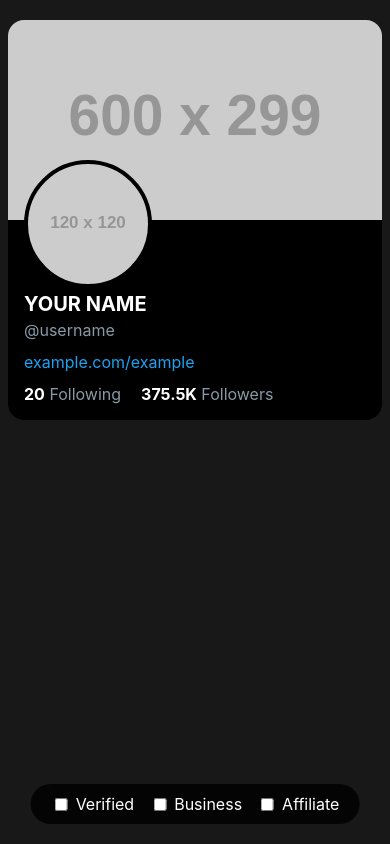
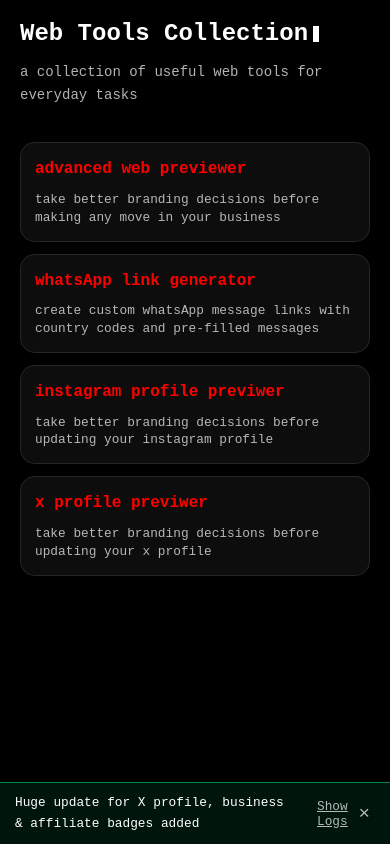
Before and after one commit to syntostech/tools, a plain HTML site: page x.html in a window 390 px wide. Drawn offline with Linux system fonts and the light colour scheme; placeholder pictures from the web are drawn by us.

Commit message:
Update x.html

```diff
--- a/x.html
+++ b/x.html
@@ -1,383 +1,382 @@
 <!DOCTYPE html>
-<html>
+<html lang="en">
 <head>
     <meta charset="UTF-8">
     <meta name="viewport" content="width=device-width, initial-scale=1.0">
     <title>Web Tools Collection</title>
-  <link rel="icon" href="https://d1yei2z3i6k35z.cloudfront.net/11280846/67afc14948ce0_sovereigns-favicon.png">
-
+    <link rel="icon" href="https://d1yei2z3i6k35z.cloudfront.net/11280846/67afc14948ce0_sovereigns-favicon.png" type="image/x-icon">
     <style>
-    body {
-      font-family: -apple-system, BlinkMacSystemFont, "Segoe UI", Roboto, sans-serif;
-      background: #181818;
-      color: #fff;
+        * {
+            margin: 0;
+            padding: 0;
+            box-sizing: border-box;
+            font-family: 'Roboto Mono', monospace;
         }
 
-    .profile-container {
-      max-width: 600px;
-      margin: 20px auto;
-      background: #192734;
-      border-radius: 16px;
-      overflow: hidden;
-      position: relative;
+        html {
+            font-size: 16px;
         }
 
-    .banner-area {
-      height: 200px;
-      background-image: url('https://placehold.co/600x299/png');
-      background-size: cover;
-      background-position: center;
-      position: relative;
-      cursor: pointer;
+        body {
+            background-color: #000000;
+            color: white;
+            padding: 20px;
+            min-height: 100vh;
+            line-height: 1.6;
         }
 
-    .profile-photo-container {
-      position: absolute;
-      top: 140px;
-      left: 0;
-      cursor: pointer;
-      margin-left: 16px;
+        .container {
+            width: 100%;
+            max-width: 800px;
+            margin: 0 auto;
+            padding: 0 15px;
         }
 
-    .profile-photo {
-      width: 120px;
-      height: 120px;
-      border-radius: 50%;
-      border: 4px solid #000;
-      background-image: url('https://placehold.co/120x120/png');
-      background-size: cover;
-      background-position: center;
+        .header {
+            margin-bottom: clamp(1.5rem, 4vw, 2rem);
+            display: flex;
+            flex-direction: column;
+            align-items: flex-start;
         }
 
-    /* Style adjustment for business profile photo */
-    .business-photo {
-      border-radius: 12px;
+        .title {
+            font-size: clamp(1.5rem, 5vw, 24px);
+            margin-bottom: clamp(0.5rem, 2vw, 8px);
+            word-wrap: break-word;
+            max-width: 100%;
+            color: white;
         }
 
-    .profile-content {
-      padding: 72px 16px 16px;
-      background-color: #000;
+        .description {
+            opacity: 0.7;
+            margin-bottom: clamp(0.75rem, 3vw, 1rem);
+            font-size: clamp(0.875rem, 2vw, 1rem);
         }
 
-    .name-area {
-      display: flex;
-      align-items: center;
-      gap: 8px;
-      margin-bottom: 4px;
-      cursor: pointer;
-      position: relative;
+        .tools-grid {
+            display: grid;
+            grid-template-columns: repeat(auto-fit, minmax(min(100%, 250px), 1fr));
+            gap: clamp(0.75rem, 3vw, 1rem);
+            margin-top: clamp(1.5rem, 4vw, 2rem);
         }
 
-    .name {
-      font-size: 20px;
-      font-weight: 700;
+        .tool-card {
+            border: 1px solid rgba(255, 255, 255, 0.1);
+            padding: clamp(0.75rem, 3vw, 1rem);
+            border-radius: 15px;
+            background-color: rgba(255, 255, 255, 0.05);
+            transition: transform 0.2s, background-color 0.2s;
+            cursor: pointer;
+            text-decoration: none;
+            color: white;
+            display: flex;
+            flex-direction: column;
+            height: 100%;
+            -webkit-tap-highlight-color: transparent;
         }
 
-    .badge {
-      width: 20px;
-      height: 20px;
+        .tool-card:hover, .tool-card:focus {
+            transform: translateY(-2px);
+            background-color: rgba(255, 255, 255, 0.08);
+            text-decoration: none;
+            outline: none;
+        }
+
+        .tool-card:active {
+            transform: translateY(0);
+        }
+
+        .tool-name {
+            font-size: clamp(1rem, 3vw, 1.1em);
+            margin-bottom: 0.5rem;
+            color: red;
+        }
+
+        .tool-description {
+            opacity: 0.7;
+            font-size: clamp(0.8rem, 2vw, 0.9em);
+            line-height: 1.4;
+        }
+
+        .cursor {
+            display: inline-block;
+            width: clamp(6px, 1.5vw, 8px);
+            height: clamp(16px, 4vw, 20px);
+            background-color: white;
+            animation: blink 1s infinite;
+            margin-left: 5px;
+            vertical-align: middle;
+        }
+
+        /* Notice Banner Styles */
+        .notice-banner {
+            position: fixed;
+            bottom: 0;
+            left: 0;
+            width: 100%;
+            background-color: rgba(0, 0, 0, 0.85);
+            border-top: 1px solid rgba(255, 0, 0, 0.3);
+            color: white;
+            padding: 10px 15px;
+            z-index: 1000;
+            transform: translateY(100%);
+            transition: transform 0.3s ease-out;
+        }
+
+        .notice-banner.active {
+            transform: translateY(0);
+        }
+
+        /* Notice importance styles */
+        .notice-banner.info {
+            border-top-color: rgba(0, 191, 255, 0.5);
+        }
+
+        .notice-banner.warning {
+            border-top-color: rgba(255, 165, 0, 0.5);
+            background-color: rgba(25, 15, 0, 0.9);
+        }
+
+        .notice-banner.update {
+            border-top-color: rgba(0, 255, 127, 0.5);
+            background-color: rgba(0, 25, 15, 0.9);
+        }
+
+        .notice-banner.alert {
+            border-top-color: rgba(255, 0, 0, 0.5);
+            background-color: rgba(25, 0, 0, 0.9);
+        }
+
+        .notice-content {
+            max-width: 800px;
+            margin: 0 auto;
+            display: flex;
+            justify-content: space-between;
+            align-items: center;
+        }
+
+        .notice-text {
+            font-size: 0.9rem;
+            flex-grow: 1;
+            margin-right: 15px;
+        }
+
+        .notice-close {
+            background: none;
+            border: none;
+            color: rgba(255, 255, 255, 0.7);
             cursor: pointer;
+            font-size: 1.2rem;
+            padding: 0 5px;
+        }
+
+        .notice-close:hover {
+            color: white;
+        }
+
+        /* Logs Panel */
+        .logs-panel {
+            position: fixed;
+            bottom: 40px;
+            left: 0;
+            width: 100%;
+            max-height: 300px;
+            background-color: rgba(0, 0, 0, 0.9);
+            border-top: 1px solid rgba(255, 0, 0, 0.3);
+            color: #00ff00;
+            font-family: 'Courier New', monospace;
+            font-size: 0.8rem;
+            padding: 10px;
+            overflow-y: auto;
+            z-index: 999;
             display: none;
         }
 
-    .verified-badge {
-      fill: #1DA1F2;
+        .logs-panel.active {
+            display: block;
         }
 
-    .business-badge {
-      fill: #FFD700;
+        .log-section-header {
+            font-weight: bold;
+            color: #fff;
+            margin: 10px 0 5px;
+            border-bottom: 1px solid rgba(255, 255, 255, 0.2);
         }
 
-    .affiliate-container {
-      display: flex;
-      align-items: center;
-      gap: 4px;
-      display: none;
+        .log-entry {
+            margin-bottom: 5px;
+            border-bottom: 1px dotted rgba(255, 255, 255, 0.1);
+            padding-bottom: 5px;
         }
 
-    .affiliate-badge {
-      width: 20px;
-      height: 20px;
-      cursor: pointer;
-      background-image: url('https://placehold.co/50x50/png');
-      background-size: cover;
-      background-position: center;
-      border-radius: 4px;
+        .log-timestamp {
+            color: #888;
+            margin-right: 10px;
         }
 
-    .username, .url {
-      margin-bottom: 12px;
-      cursor: pointer;
+        /* Log type colors */
+        .log-info .log-message {
+            color: #00ff00;
         }
 
-    .username {
-      color: #8899a6;
+        .log-warning .log-message {
+            color: #ffa500;
         }
 
-    .url {
-      color: #1da1f2;
+        .log-update .log-message {
+            color: #00ff7f;
         }
 
-    .stats {
-      display: flex;
-      gap: 20px;
-      color: #8899a6;
+        .log-alert .log-message {
+            color: #ff4500;
         }
 
-    .stat-number {
-      color: #fff;
-      font-weight: 700;
+        .toggle-logs {
+            background: none;
+            border: none;
+            color: rgba(255, 255, 255, 0.7);
+            cursor: pointer;
+            font-size: 0.8rem;
+            text-decoration: underline;
+            padding: 0;
         }
 
-    .toggle-container {
-      position: fixed;
-      bottom: 20px;
-      left: 50%;
-      transform: translateX(-50%);
-      background: rgba(0, 0, 0, .8);
-      padding: 10px 20px;
-      border-radius: 20px;
-      display: flex;
-      align-items: center;
-      gap: 15px;
-      z-index: 1000;
+        .toggle-logs:hover {
+            color: white;
         }
 
-    .toggle-label {
-      display: flex;
-      align-items: center;
-      gap: 5px;
-      color: #fff;
+        @keyframes blink {
+            0%, 100% { opacity: 1; }
+            50% { opacity: 0; }
         }
 
-    [contenteditable] {
-      position: relative;
+        /* Media Queries */
+        @media (max-width: 600px) {
+            body {
+                padding: 15px 10px;
             }
 
-    .toolbox {
-      position: absolute;
-      background: rgba(0, 0, 0, 0.8);
-      padding: 4px 8px;
-      border-radius: 8px;
-      font-size: 12px;
-      color: white;
-      pointer-events: none;
-      display: none;
-      z-index: 100;
+            .container {
+                padding: 0 10px;
             }
 
-    .hidden {
-      display: none;
+            .tools-grid {
+                gap: 0.75rem;
+            }
+
+            .tool-card {
+                padding: 0.875rem;
+            }
+
+            .notice-text {
+                font-size: 0.8rem;
+            }
+        }
+
+        @media (max-width: 350px) {
+            html {
+                font-size: 14px;
+            }
+
+            .tool-card {
+                padding: 0.75rem;
+            }
+        }
+
+        /* Touch Device Optimizations */
+        @media (hover: none) {
+            .tool-card:hover {
+                transform: none;
+            }
+        }
+
+        /* Reduced Motion Preferences */
+        @media (prefers-reduced-motion: reduce) {
+            .cursor {
+                animation: none;
+            }
+
+            .tool-card {
+                transition: none;
+            }
+
+            .notice-banner {
+                transition: none;
+            }
         }
     </style>
 </head>
 <body>
-  <div class="profile-container">
-    <div class="banner-area" id="banner">
-      <input type="file" id="bannerInput" class="hidden" accept="image/*">
-    </div>
-
-    <div class="profile-photo-container">
-      <div class="profile-photo" id="profilePhoto"></div>
-      <input type="file" id="photoInput" class="hidden" accept="image/*">
-    </div>
-
-    <div class="profile-content">
-      <div class="name-area">
-        <span class="name" contenteditable="true">YOUR NAME</span>
-        <svg class="badge verified-badge" id="verifiedBadge" viewBox="0 0 24 24">
-          <path d="M22.5 12.5c0-1.58-.875-2.95-2.148-3.6.154-.435.238-.905.238-1.4 0-2.21-1.71-3.998-3.818-3.998-.47 0-.92.084-1.336.25C14.818 2.415 13.51 1.5 12 1.5s-2.816.917-3.437 2.25c-.415-.165-.866-.25-1.336-.25-2.11 0-3.818 1.79-3.818 4 0 .494.083.964.237 1.4-1.272.65-2.147 2.018-2.147 3.6 0 1.495.782 2.798 1.942 3.486-.02.17-.032.34-.032.514 0 2.21 1.708 4 3.818 4 .47 0 .92-.086 1.335-.25.62 1.334 1.926 2.25 3.437 2.25 1.512 0 2.818-.916 3.437-2.25.415.163.865.248 1.336.248 2.11 0 3.818-1.79 3.818-4 0-.174-.012-.344-.033-.513 1.158-.687 1.943-1.99 1.943-3.484zm-6.616-3.334l-4.334 6.5c-.145.217-.382.334-.625.334-.143 0-.288-.04-.416-.126l-.115-.094-2.415-2.415c-.293-.293-.293-.768 0-1.06s.768-.294 1.06 0l1.77 1.767 3.825-5.74c.23-.345.696-.436 1.04-.207.346.23.44.696.21 1.04z"/>
-        </svg>
-        <svg class="badge business-badge" id="businessBadge" viewBox="0 0 24 24">
-          <path d="M22.5 12.5c0-1.58-.875-2.95-2.148-3.6.154-.435.238-.905.238-1.4 0-2.21-1.71-3.998-3.818-3.998-.47 0-.92.084-1.336.25C14.818 2.415 13.51 1.5 12 1.5s-2.816.917-3.437 2.25c-.415-.165-.866-.25-1.336-.25-2.11 0-3.818 1.79-3.818 4 0 .494.083.964.237 1.4-1.272.65-2.147 2.018-2.147 3.6 0 1.495.782 2.798 1.942 3.486-.02.17-.032.34-.032.514 0 2.21 1.708 4 3.818 4 .47 0 .92-.086 1.335-.25.62 1.334 1.926 2.25 3.437 2.25 1.512 0 2.818-.916 3.437-2.25.415.163.865.248 1.336.248 2.11 0 3.818-1.79 3.818-4 0-.174-.012-.344-.033-.513 1.158-.687 1.943-1.99 1.943-3.484zm-6.616-3.334l-4.334 6.5c-.145.217-.382.334-.625.334-.143 0-.288-.04-.416-.126l-.115-.094-2.415-2.415c-.293-.293-.293-.768 0-1.06s.768-.294 1.06 0l1.77 1.767 3.825-5.74c.23-.345.696-.436 1.04-.207.346.23.44.696.21 1.04z"/>
-        </svg>
-        <div class="affiliate-container" id="affiliateContainer">
-          <svg class="verified-badge" viewBox="0 0 24 24" style="width: 20px; height: 20px; fill: #1DA1F2;">
-            <path d="M22.5 12.5c0-1.58-.875-2.95-2.148-3.6.154-.435.238-.905.238-1.4 0-2.21-1.71-3.998-3.818-3.998-.47 0-.92.084-1.336.25C14.818 2.415 13.51 1.5 12 1.5s-2.816.917-3.437 2.25c-.415-.165-.866-.25-1.336-.25-2.11 0-3.818 1.79-3.818 4 0 .494.083.964.237 1.4-1.272.65-2.147 2.018-2.147 3.6 0 1.495.782 2.798 1.942 3.486-.02.17-.032.34-.032.514 0 2.21 1.708 4 3.818 4 .47 0 .92-.086 1.335-.25.62 1.334 1.926 2.25 3.437 2.25 1.512 0 2.818-.916 3.437-2.25.415.163.865.248 1.336.248 2.11 0 3.818-1.79 3.818-4 0-.174-.012-.344-.033-.513 1.158-.687 1.943-1.99 1.943-3.484zm-6.616-3.334l-4.334 6.5c-.145.217-.382.334-.625.334-.143 0-.288-.04-.416-.126l-.115-.094-2.415-2.415c-.293-.293-.293-.768 0-1.06s.768-.294 1.06 0l1.77 1.767 3.825-5.74c.23-.345.696-.436 1.04-.207.346.23.44.696.21 1.04z"/>
-          </svg>
-          <div class="affiliate-badge" id="affiliateBadge">
-            <input type="file" id="affiliateInput" class="hidden" accept="image/*">
-          </div>
+    <div class="container">
+        <header class="header">
+            <h1 class="title">Web Tools Collection<span class="cursor"></span></h1>
+            <p class="description">a collection of useful web tools for everyday tasks</p>
+        </header>
+        <div class="tools-grid">
+            <a href="/web" class="tool-card">
+                <h2 class="tool-name">advanced web previewer</h2>
+                <p class="tool-description">take better branding decisions before making any move in your business</p>
+            </a>
+            <a href="/whatsapp" class="tool-card">
+                <h2 class="tool-name">whatsApp link generator</h2>
+                <p class="tool-description">create custom whatsApp message links with country codes and pre-filled messages</p>
+            </a>
+            <a href="/instagram" class="tool-card">
+                <h2 class="tool-name">instagram profile previwer</h2>
+                <p class="tool-description">take better branding decisions before updating your instagram profile</p>
+            </a>
+            <a href="/x" class="tool-card">
+                <h2 class="tool-name">x profile previwer</h2>
+                <p class="tool-description">take better branding decisions before updating your x profile</p>
+            </a>
+            <!-- Template for future tools -->
+            <!--
+            <a href="tool-url.html" class="tool-card">
+                <h2 class="tool-name">Tool Name</h2>
+                <p class="tool-description">Tool description goes here</p>
+            </a>
+            -->
         </div>
     </div>
 
-      <div class="username" contenteditable="true">@username</div>
-      <div class="url" contenteditable="true">example.com/example</div>
-
-      <div class="stats">
-        <div><span class="stat-number">20</span> Following</div>
-        <div><span class="stat-number">375.5K</span> Followers</div>
-      </div>
+    <!-- Notice Banner -->
+    <div id="noticeBanner" class="notice-banner">
+        <div class="notice-content">
+            <div id="noticeText" class="notice-text">Loading...</div>
+            <button id="toggleLogs" class="toggle-logs">Show Logs</button>
+            <button id="closeNotice" class="notice-close">×</button>
         </div>
     </div>
 
-  <div class="toggle-container">
-    <label class="toggle-label">
-      <input type="checkbox" id="verifiedToggle">
-      Verified
-    </label>
-    <label class="toggle-label">
-      <input type="checkbox" id="businessToggle">
-      Business
-    </label>
-    <label class="toggle-label">
-      <input type="checkbox" id="affiliateToggle">
-      Affiliate
-    </label>
+    <!-- Logs Panel -->
+    <div id="logsPanel" class="logs-panel">
+        <div id="logsContainer"></div>
     </div>
 
-  <div class="toolbox" id="toolbox">Click to edit</div>
-
+    <!-- Scripts -->
+    <script src="broadcast.js"></script>
     <script>
-    // File upload handling
-    function handleFileSelect(event, element, isProfilePhoto = false) {
-      const file = event.files[0];
-      if (file) {
-        const reader = new FileReader();
-        reader.onload = function(e) {
-          if (isProfilePhoto) {
-            element.style.backgroundImage = 'url(' + e.target.result + ')';
-            element.style.backgroundSize = 'cover';
-            element.style.backgroundPosition = 'center';
-          } else {
-            element.style.backgroundImage = 'url(' + e.target.result + ')';
-            element.style.backgroundSize = 'cover';
-            element.style.backgroundPosition = 'center';
-          }
-        };
-        reader.readAsDataURL(file);
-      }
+        // Initialize the notice system when the page loads
+        document.addEventListener('DOMContentLoaded', function() {
+            // Initialize broadcast system
+            if (typeof Broadcast !== 'undefined') {
+                Broadcast.init();
             }
 
-    // Add event listeners for file uploads
-    document.getElementById('banner').addEventListener('click', () => {
-      document.getElementById('bannerInput').click();
+            // Close notice button
+            document.getElementById('closeNotice').addEventListener('click', function() {
+                document.getElementById('noticeBanner').classList.remove('active');
             });
 
-    document.getElementById('profilePhoto').addEventListener('click', () => {
-      document.getElementById('photoInput').click();
-    });
+            // Toggle logs panel
+            document.getElementById('toggleLogs').addEventListener('click', function() {
+                const logsPanel = document.getElementById('logsPanel');
+                const isActive = logsPanel.classList.contains('active');
 
-    document.getElementById('affiliateBadge').addEventListener('click', () => {
-      document.getElementById('affiliateInput').click();
-    });
-
-    document.getElementById('bannerInput').addEventListener('change', function() {
-      handleFileSelect(this, document.getElementById('banner'));
-    });
-
-    document.getElementById('photoInput').addEventListener('change', function() {
-      handleFileSelect(this, document.getElementById('profilePhoto'), true);
-    });
-
-    document.getElementById('affiliateInput').addEventListener('change', function() {
-      handleFileSelect(this, document.getElementById('affiliateBadge'));
-    });
-
-    // Badge toggle functionality
-    document.getElementById('verifiedToggle').addEventListener('change', function() {
-      document.getElementById('verifiedBadge').style.display = this.checked ? 'inline-block' : 'none';
-      document.getElementById('profilePhoto').classList.remove('business-photo'); // Reset border radius
-
-      // Hide other badges if needed
-      if (this.checked) {
-        document.getElementById('businessToggle').checked = false;
-        document.getElementById('businessBadge').style.display = 'none';
-        document.getElementById('affiliateToggle').checked = false;
-        document.getElementById('affiliateContainer').style.display = 'none';
-      }
-    });
-
-    document.getElementById('businessToggle').addEventListener('change', function() {
-      document.getElementById('businessBadge').style.display = this.checked ? 'inline-block' : 'none';
-
-      // Apply border radius of 12px for business profile
-      if (this.checked) {
-        document.getElementById('profilePhoto').classList.add('business-photo');
-      } else {
-        document.getElementById('profilePhoto').classList.remove('business-photo');
-      }
-
-      // Hide other badges if needed
-      if (this.checked) {
-        document.getElementById('verifiedToggle').checked = false;
-        document.getElementById('verifiedBadge').style.display = 'none';
-        document.getElementById('affiliateToggle').checked = false;
-        document.getElementById('affiliateContainer').style.display = 'none';
-      }
-    });
-
-    document.getElementById('affiliateToggle').addEventListener('change', function() {
-      document.getElementById('affiliateContainer').style.display = this.checked ? 'flex' : 'none';
-      document.getElementById('profilePhoto').classList.remove('business-photo'); // Reset border radius
-
-      // Hide other badges if needed
-      if (this.checked) {
-        document.getElementById('verifiedToggle').checked = false;
-        document.getElementById('verifiedBadge').style.display = 'none';
-        document.getElementById('businessToggle').checked = false;
-        document.getElementById('businessBadge').style.display = 'none';
-      }
-    });
-
-    // Floating toolbox functionality
-    const toolbox = document.getElementById('toolbox');
-    const editableElements = document.querySelectorAll('[contenteditable="true"]');
-
-    // For editable text content
-    editableElements.forEach(element => {
-      element.addEventListener('mousemove', function(e) {
-        toolbox.style.display = 'block';
-        toolbox.style.left = e.pageX + 10 + 'px';
-        toolbox.style.top = e.pageY + 10 + 'px';
-        toolbox.textContent = 'Click to edit';
-      });
-
-      element.addEventListener('mouseleave', function() {
-        toolbox.style.display = 'none';
+                logsPanel.classList.toggle('active');
+                this.textContent = isActive ? 'Show Logs' : 'Hide Logs';
             });
         });
-
-    // For banner
-    document.getElementById('banner').addEventListener('mousemove', function(e) {
-      toolbox.style.display = 'block';
-      toolbox.style.left = e.pageX + 10 + 'px';
-      toolbox.style.top = e.pageY + 10 + 'px';
-      toolbox.textContent = 'Click to edit banner';
-    });
-
-    document.getElementById('banner').addEventListener('mouseleave', function() {
-      toolbox.style.display = 'none';
-    });
-
-    // For profile photo
-    document.getElementById('profilePhoto').addEventListener('mousemove', function(e) {
-      toolbox.style.display = 'block';
-      toolbox.style.left = e.pageX + 10 + 'px';
-      toolbox.style.top = e.pageY + 10 + 'px';
-      toolbox.textContent = 'Click to edit photo';
-    });
-
-    document.getElementById('profilePhoto').addEventListener('mouseleave', function() {
-      toolbox.style.display = 'none';
-    });
-
-    // For affiliate badge
-    document.getElementById('affiliateBadge').addEventListener('mousemove', function(e) {
-      toolbox.style.display = 'block';
-      toolbox.style.left = e.pageX + 10 + 'px';
-      toolbox.style.top = e.pageY + 10 + 'px';
-      toolbox.textContent = 'Click to edit logo';
-    });
-
-    document.getElementById('affiliateBadge').addEventListener('mouseleave', function() {
-      toolbox.style.display = 'none';
-    });
-
-    // Initialize badges to be hidden
-    document.getElementById('verifiedBadge').style.display = 'none';
-    document.getElementById('businessBadge').style.display = 'none';
-    document.getElementById('affiliateContainer').style.display = 'none';
     </script>
 </body>
 </html>
```
Lines whose indentation alone changed are shown as unchanged.
